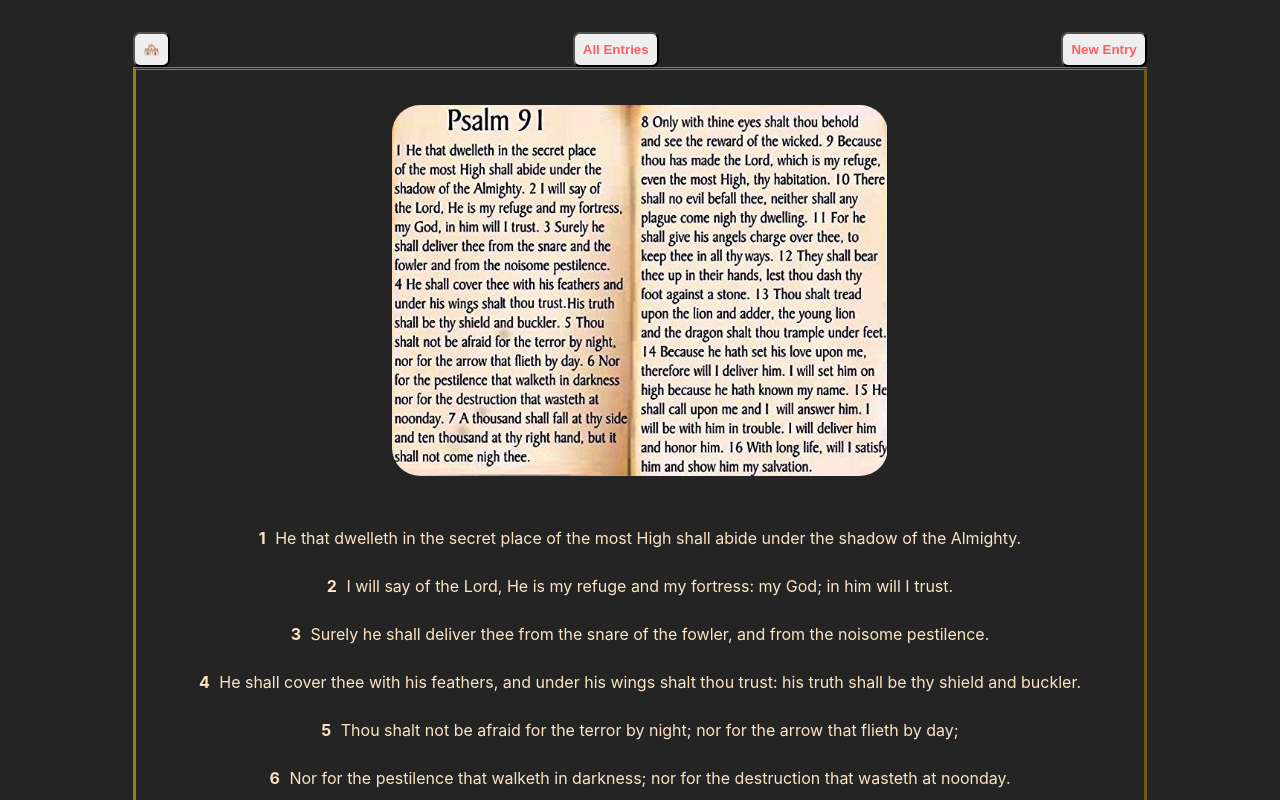
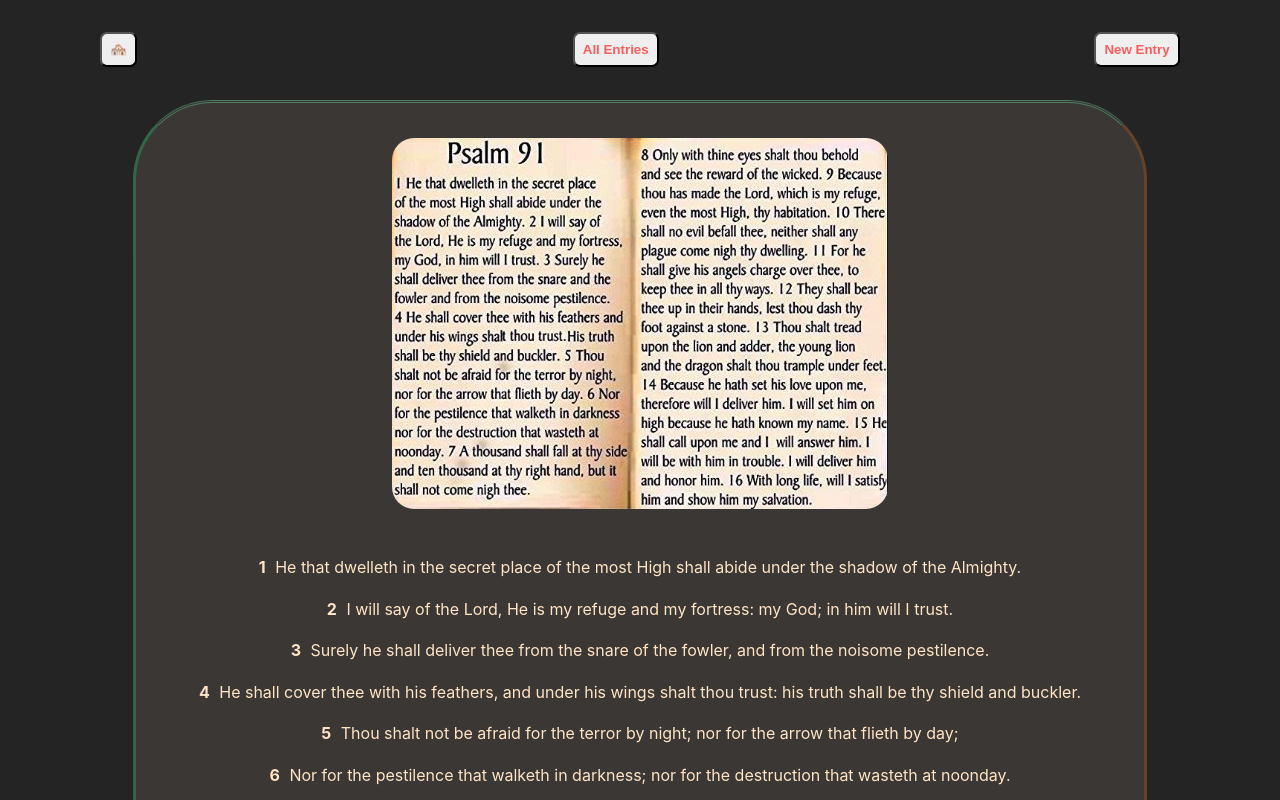
Before and after one commit to anickacodes/journal_app, a React (Vite) app: page / in a window 1280 px wide. Shown: the top 800 px of the page. Built offline with nearby package versions, Linux system fonts and the light colour scheme.

Commit message:
styling - background color eh

```diff
--- a/src/styles/Home.css
+++ b/src/styles/Home.css
@@ -2,13 +2,16 @@
     display: flex;
     flex-direction: column;
     align-items: center;
+    margin: 33px;
     border-width: 3px;
+    border-radius: 80px;
     border-style: double outset;
-    border-color: rgba(255, 217, 0, 0.523);
+    background-color: rgba(154, 133, 126, 0.2);
+    border-color: rgba(99, 225, 160, 0.409) rgba(212, 125, 59, 0.614) rgba(251, 229, 105, 0.588) rgba(43, 172, 105, 0.409);
 }
 
 #psalm {
-    border-radius: 28px;
+    border-radius: 22px;
     max-width: 58%;
     margin-top: 35px;
 }
@@ -17,11 +20,12 @@ article {
     flex-grow: 1;
     padding: 18px;
     margin: 12px;
+
 }
 
 p {
     color: bisque;
-    line-height: 2;
+    line-height: 1.6;
 }
 
 .verse-number {
```
